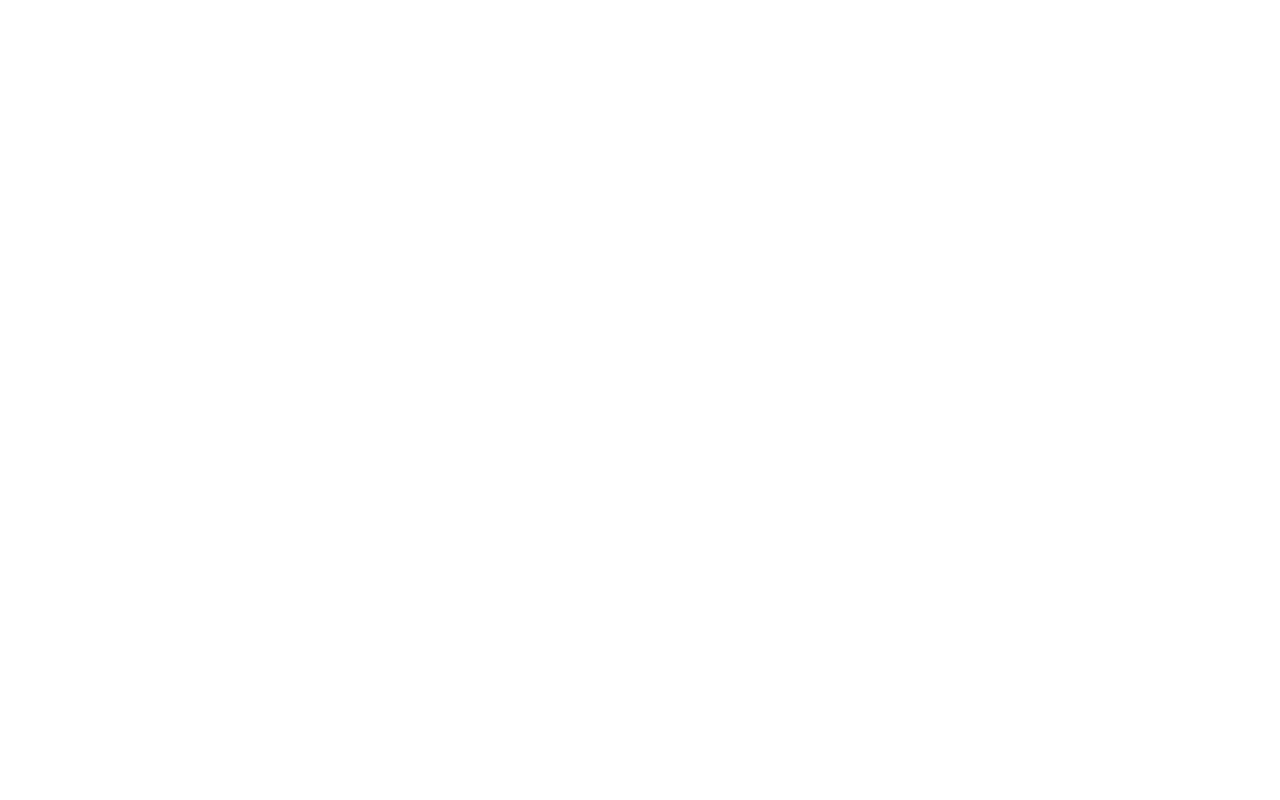
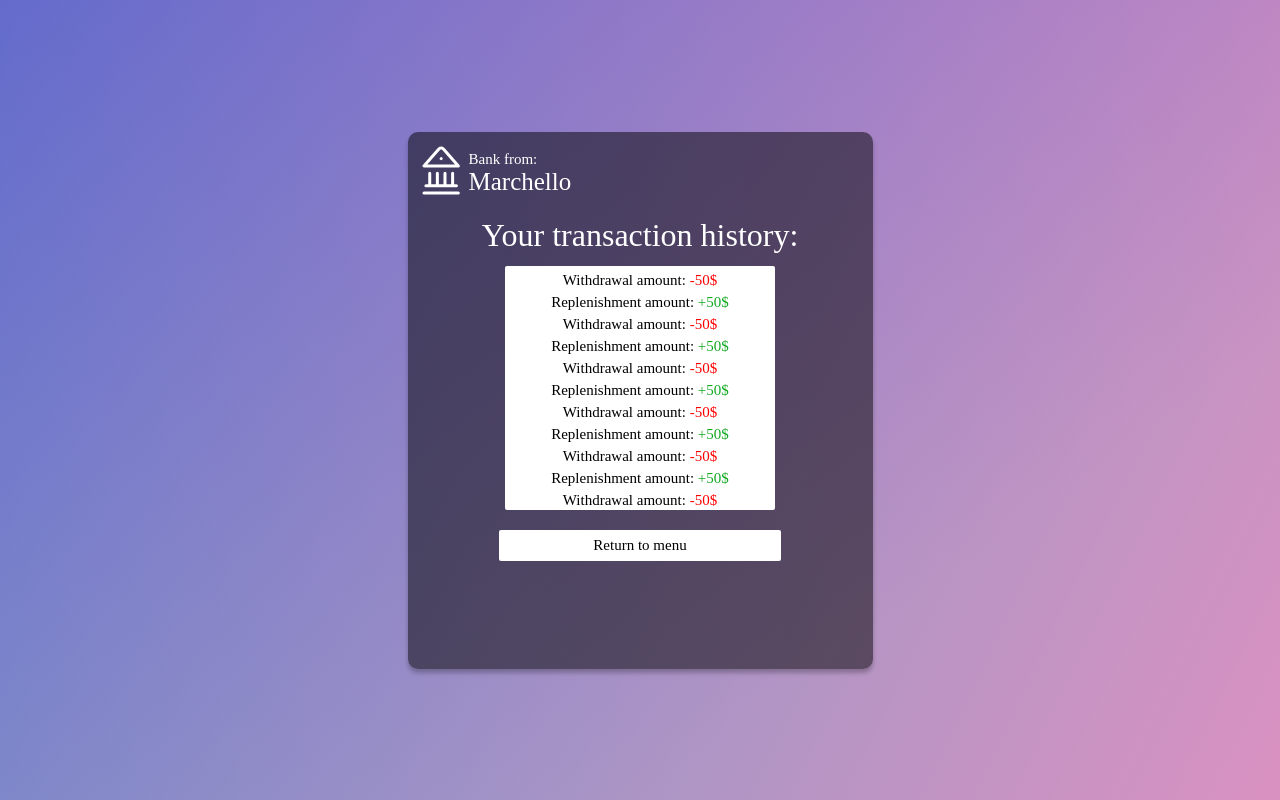
Before and after one commit to Marchello-Projects/Bank-from-Marchello_BFM_, a plain HTML site: page html screens/Transaction history screen/ths.html in a window 1280 px wide. Drawn offline with Linux system fonts and the light colour scheme; a web font is replaced by a local one.

Commit message:
Transaction history screen

```diff
--- a/html screens/Transaction history screen/ths.html
+++ b/html screens/Transaction history screen/ths.html
@@ -0,0 +1,90 @@
+<!DOCTYPE html>
+<html lang="en">
+<head>
+    <meta charset="UTF-8">
+    <meta name="viewport" content="width=device-width, initial-scale=1.0">
+    <title>Document</title>
+
+    <link rel="preconnect" href="https://fonts.googleapis.com">
+    <link rel="preconnect" href="https://fonts.gstatic.com" crossorigin>
+    <link href="https://fonts.googleapis.com/css2?family=Overpass+Mono:wght@300..700&display=swap" rel="stylesheet">
+
+    <link rel="stylesheet" href="./thsReset.css">
+    <link rel="stylesheet" href="./ths.css">
+</head>
+<body>
+    <main class="mainContent">
+        <div class="mainContent_mainBlock">
+            <div class="mainContent_mainBlock_logoBlock">
+                <svg xmlns="http://www.w3.org/2000/svg" width="38" height="49" viewBox="0 0 38 49" fill="none">
+                    <path d="M2 47H36.3397M3.90776 39.6326H34.432M7.72329 39.6326V27.3537M15.3543 39.6326V27.3537M22.9854 39.6326V27.3537M30.6164 39.6326V27.3537M19.1699 12.6358L19.184 12.6193M36.3397 19.9864L23.2258 4.98092C21.7906 3.33884 21.073 2.51782 20.2634 2.20601C19.5499 1.93133 18.7898 1.93133 18.0763 2.20601C17.2667 2.51782 16.5492 3.33884 15.114 4.98092L2 19.9864H36.3397Z" stroke="white" stroke-width="3" stroke-linecap="round" stroke-linejoin="round"/>
+                </svg>
+                <div class="mainContent_mainBlock_logoBlock_textBlock">
+                    <p class="mainContent_mainBlock_logoBlock_textBlock_miniTitle">Bank from:</p>
+                    <h1 class="mainContent_mainBlock_logoBlock_textBlock_titleLogo">Marchello</h1>
+                </div>
+            </div>
+            <div class="mainContent_mainBlock_centerBlock">
+                <div class="mainContent_mainBlock_centerBlock_historyForm">
+                    <h1 class="mainContent_mainBlock_centerBlock_historyForm_titleText">Your transaction history:</h1>
+                    <div class="mainContent_mainBlock_centerBlock_historyForm_blockCenter">
+                        <div class="mainContent_mainBlock_centerBlock_historyForm_blockCenter_blockHistory">
+                            <p class="mainContent_mainBlock_centerBlock_historyForm_blockCenter_blockHistory_textDown">
+                                Withdrawal amount: <span class="mainContent_mainBlock_centerBlock_historyForm_blockCenter_blockHistory_textDown_spanRed">-50$</span>
+                            </p>
+                            <p class="mainContent_mainBlock_centerBlock_historyForm_blockCenter_blockHistory_textUp">
+                                Replenishment amount: <span class="mainContent_mainBlock_centerBlock_historyForm_blockCenter_blockHistory_textUp_spanRed">+50$</span>
+                            </p>
+                            <p class="mainContent_mainBlock_centerBlock_historyForm_blockCenter_blockHistory_textDown">
+                                Withdrawal amount: <span class="mainContent_mainBlock_centerBlock_historyForm_blockCenter_blockHistory_textDown_spanRed">-50$</span>
+                            </p>
+                            <p class="mainContent_mainBlock_centerBlock_historyForm_blockCenter_blockHistory_textUp">
+                                Replenishment amount: <span class="mainContent_mainBlock_centerBlock_historyForm_blockCenter_blockHistory_textUp_spanRed">+50$</span>
+                            </p>
+                            <p class="mainContent_mainBlock_centerBlock_historyForm_blockCenter_blockHistory_textDown">
+                                Withdrawal amount: <span class="mainContent_mainBlock_centerBlock_historyForm_blockCenter_blockHistory_textDown_spanRed">-50$</span>
+                            </p>
+                            <p class="mainContent_mainBlock_centerBlock_historyForm_blockCenter_blockHistory_textUp">
+                                Replenishment amount: <span class="mainContent_mainBlock_centerBlock_historyForm_blockCenter_blockHistory_textUp_spanRed">+50$</span>
+                            </p>
+                            <p class="mainContent_mainBlock_centerBlock_historyForm_blockCenter_blockHistory_textDown">
+                                Withdrawal amount: <span class="mainContent_mainBlock_centerBlock_historyForm_blockCenter_blockHistory_textDown_spanRed">-50$</span>
+                            </p>
+                            <p class="mainContent_mainBlock_centerBlock_historyForm_blockCenter_blockHistory_textUp">
+                                Replenishment amount: <span class="mainContent_mainBlock_centerBlock_historyForm_blockCenter_blockHistory_textUp_spanRed">+50$</span>
+                            </p>
+                            <p class="mainContent_mainBlock_centerBlock_historyForm_blockCenter_blockHistory_textDown">
+                                Withdrawal amount: <span class="mainContent_mainBlock_centerBlock_historyForm_blockCenter_blockHistory_textDown_spanRed">-50$</span>
+                            </p>
+                            <p class="mainContent_mainBlock_centerBlock_historyForm_blockCenter_blockHistory_textUp">
+                                Replenishment amount: <span class="mainContent_mainBlock_centerBlock_historyForm_blockCenter_blockHistory_textUp_spanRed">+50$</span>
+                            </p>
+                            <p class="mainContent_mainBlock_centerBlock_historyForm_blockCenter_blockHistory_textDown">
+                                Withdrawal amount: <span class="mainContent_mainBlock_centerBlock_historyForm_blockCenter_blockHistory_textDown_spanRed">-50$</span>
+                            </p>
+                            <p class="mainContent_mainBlock_centerBlock_historyForm_blockCenter_blockHistory_textUp">
+                                Replenishment amount: <span class="mainContent_mainBlock_centerBlock_historyForm_blockCenter_blockHistory_textUp_spanRed">+50$</span>
+                            </p>
+                            <p class="mainContent_mainBlock_centerBlock_historyForm_blockCenter_blockHistory_textDown">
+                                Withdrawal amount: <span class="mainContent_mainBlock_centerBlock_historyForm_blockCenter_blockHistory_textDown_spanRed">-50$</span>
+                            </p>
+                            <p class="mainContent_mainBlock_centerBlock_historyForm_blockCenter_blockHistory_textUp">
+                                Replenishment amount: <span class="mainContent_mainBlock_centerBlock_historyForm_blockCenter_blockHistory_textUp_spanRed">+50$</span>
+                            </p>
+                            <p class="mainContent_mainBlock_centerBlock_historyForm_blockCenter_blockHistory_textDown">
+                                Withdrawal amount: <span class="mainContent_mainBlock_centerBlock_historyForm_blockCenter_blockHistory_textDown_spanRed">-50$</span>
+                            </p>
+                            <p class="mainContent_mainBlock_centerBlock_historyForm_blockCenter_blockHistory_textUp">
+                                Replenishment amount: <span class="mainContent_mainBlock_centerBlock_historyForm_blockCenter_blockHistory_textUp_spanRed">+50$</span>
+                            </p>
+                        </div>
+                    </div>
+                    <div class="mainContent_mainBlock_centerBlock_historyForm_btnCenter">
+                        <button class="mainContent_mainBlock_centerBlock_historyForm_btnCenter_btnReturnToMenu">Return to menu</button>
+                    </div>
+                </div>
+            </div>
+        </div>
+    </main>
+</body>
+</html>
--- a/html screens/Transaction history screen/ths.scss
+++ b/html screens/Transaction history screen/ths.scss
@@ -0,0 +1,131 @@
+@mixin FlexElement($justify, $align) {
+    display: flex;
+    justify-content: $justify;
+    align-items: $align;
+}
+
+@mixin ForBlocks ($justify) {
+    display: flex;
+    justify-content: $justify;
+}
+
+body {
+    @include FlexElement(center, center);
+    width: 100%;
+    height: 100vh;
+    background: linear-gradient(143deg, rgba(255, 0, 0, 0.20) 0.44%, rgba(250, 255, 0, 0.20) 73.86%), linear-gradient(116deg, #3687FF -4.55%, #D176F1 100%);
+}
+
+.mainContent {
+    &_mainBlock {
+        width: 465px;
+        height: 537px;
+        border-radius: 10px;
+        background: rgba(0, 0, 0, 0.50);
+        box-shadow: 0px 4px 4px 0px rgba(0, 0, 0, 0.25);
+        &_logoBlock {
+            margin: 14px 0 0 14px;
+            position: absolute;
+            display: flex;
+            column-gap: 9px;
+            width: 196px;
+            height: 51px;
+            &_textBlock {
+                width: 137px;
+                height: 51px;
+                &_miniTitle {
+                    color: #FFF;
+                    font-family: "Overpass Mono";
+                    font-size: 15px;
+                    font-style: normal;
+                    font-weight: 400;
+                    line-height: normal;
+                    margin-top: 5px
+                }
+                &_titleLogo {
+                    color: #FFF;
+                    font-family: "Overpass Mono";
+                    font-size: 25px;
+                    font-style: normal;
+                    font-weight: 400;
+                    line-height: normal;
+                }
+            }
+        }
+        &_centerBlock {
+            @include FlexElement(center, center);
+            height: 105%;
+            &_historyForm {
+                width: 350px;
+                height: 388px;
+                &_titleText {
+                    color: #FFF;
+                    text-align: center;
+                    font-family: "Overpass Mono";
+                    font-size: 32px;
+                    font-style: normal;
+                    font-weight: 400;
+                }
+                &_blockCenter {
+                    @include ForBlocks(center);
+                    &_blockHistory {
+                        width: 270px;
+                        height: 244px;
+                        background: #ffffff;
+                        border-radius: 2px;
+                        margin-top: 15px;
+                        overflow-y: auto;
+                        &_textDown {
+                            color: #000;
+                            font-family: "Overpass Mono";
+                            text-align: center;
+                            font-size: 15px;
+                            font-style: normal;
+                            font-weight: 400;
+                            margin-top: 7px;
+                            &_spanRed {
+                                color: #F00;
+                            }
+                        }
+                        &_textUp {
+                            color: #000;
+                            font-family: "Overpass Mono";
+                            text-align: center;
+                            font-size: 15px;
+                            font-style: normal;
+                            font-weight: 400;
+                            margin-top: 7px;
+                            &_spanRed {
+                                color: #12A921;;
+                            }
+                        }
+                    }
+                }
+                &_btnCenter {
+                    @include ForBlocks(center);
+                    &_btnReturnToMenu {
+                        width: 282.5px;
+                        height: 31px;
+                        border-radius: 2px;
+                        background: #ffffff;
+                        color: #000000;
+                        font-family: "Overpass Mono";
+                        font-size: 15px;
+                        font-style: normal;
+                        font-weight: 400;
+                        line-height: normal;
+                        border: none;
+                        transition-duration: 0.6s;
+                        cursor: pointer;
+                        margin-top: 20px;
+                        &:hover {
+                            background: #12A921;
+                            color: #ffffff;
+                            transition-duration: 0.6s;
+                        }
+                    }
+                }
+            }
+        }
+    }
+}
--- /dev/null
+++ b/html screens/Transaction history screen/thsReset.css
@@ -0,0 +1,17 @@
+/*
+*  html5resetcss
+*/
+html,body,div,span,object,iframe,h1,h2,h3,h4,h5,h6,p,blockquote,pre,abbr,address,cite,code,del,dfn,em,img,ins,kbd,q,samp,small,strong,sub,sup,var,b,i,dl,dt,dd,ol,ul,li,fieldset,form,label,legend,table,caption,tbody,tfoot,thead,tr,th,td,article,aside,canvas,details,figcaption,figure,footer,header,hgroup,menu,nav,section,summary,time,mark,audio,video{margin:0;padding:0;border:0;outline:0;font-size:100%;vertical-align:baseline;background:transparent}
+body{line-height:1}
+article,aside,details,figcaption,figure,footer,header,hgroup,menu,nav,section{display:block}
+nav ul{list-style:none}
+blockquote,q{quotes:none}
+blockquote:before,blockquote:after,q:before,q:after{content:none}
+a{margin:0;padding:0;font-size:100%;vertical-align:baseline;background:transparent}
+ins{background-color:#ff9;color:#000;text-decoration:none}
+mark{background-color:#ff9;color:#000;font-style:italic;font-weight:bold}
+del{text-decoration:line-through}
+abbr[title],dfn[title]{border-bottom:1px dotted;cursor:help}
+table{border-collapse:collapse;border-spacing:0}
+hr{display:block;height:1px;border:0;border-top:1px solid #ccc;margin:1em 0;padding:0}
+input,select{vertical-align:middle}
```
Also changed, not shown: html screens/Transaction history screen/ths.css, 1 other file.
